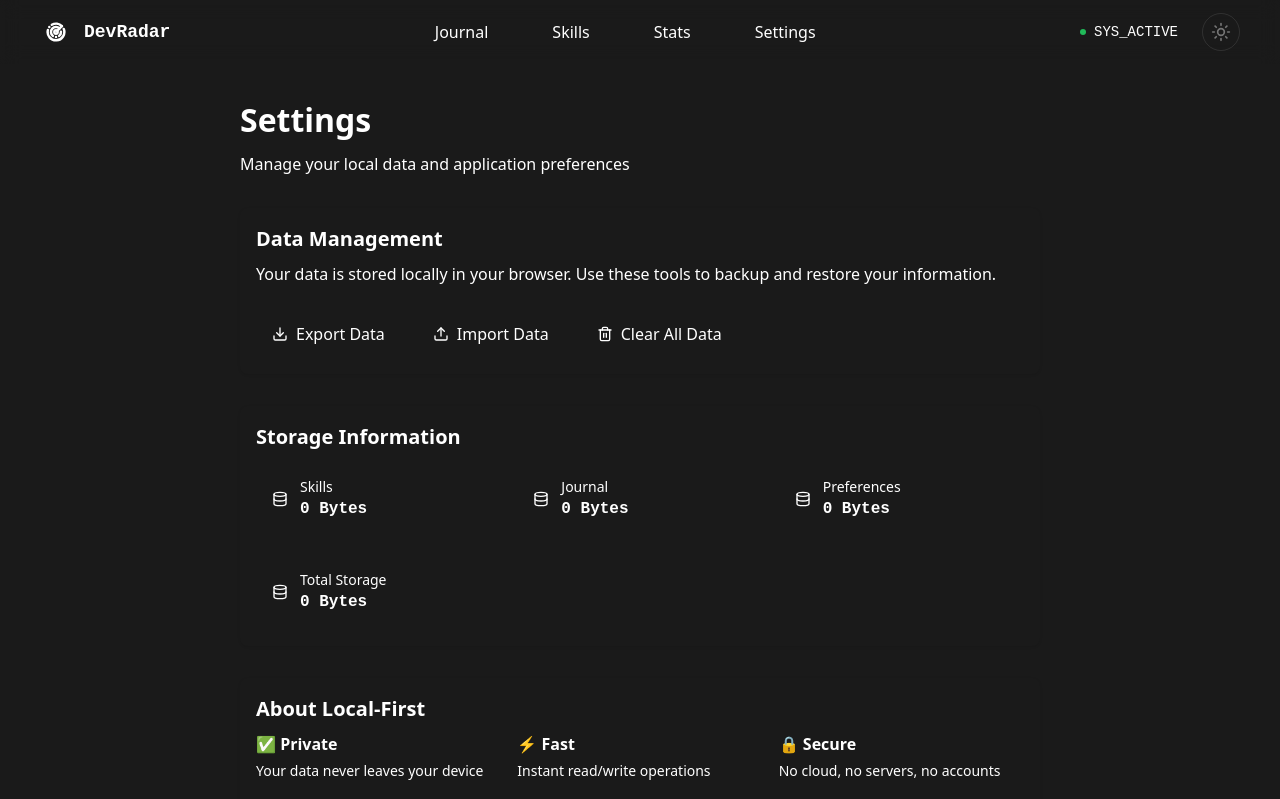
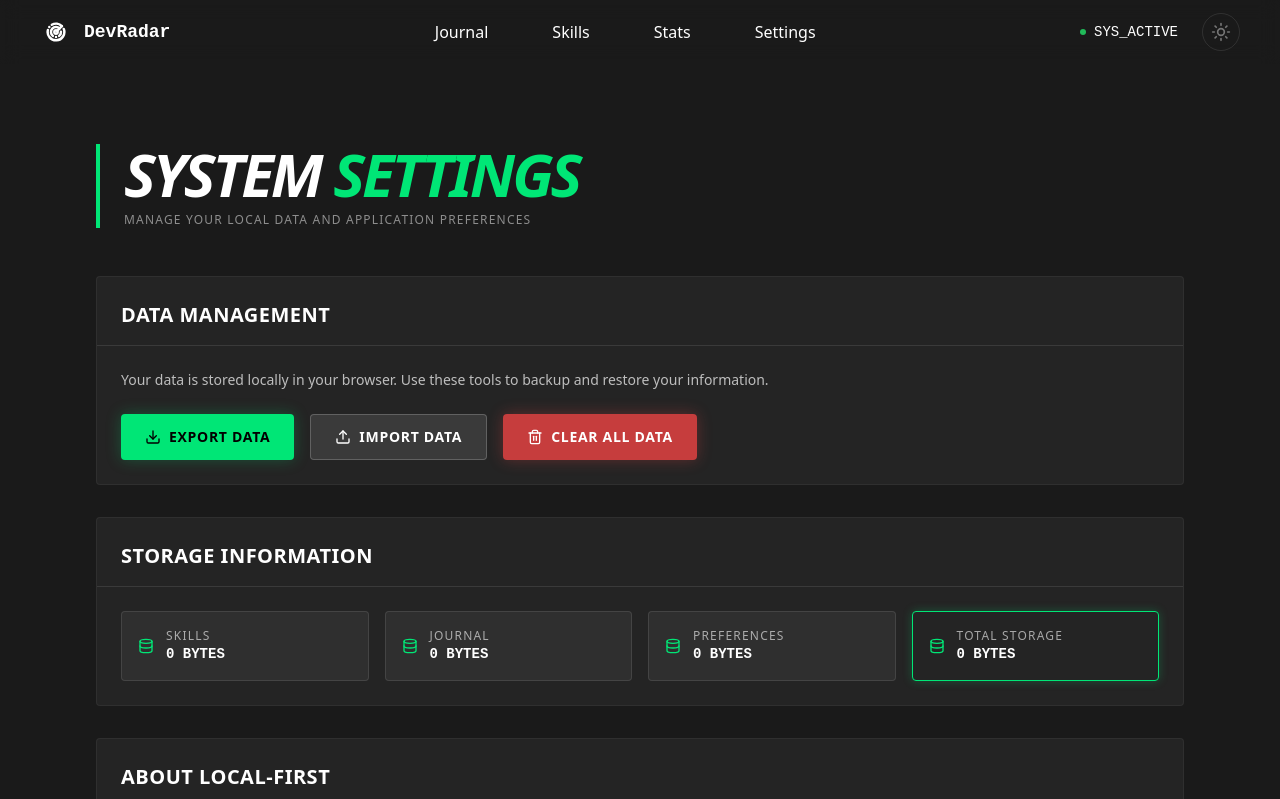
Before and after one commit to devradar/devradar, a React (Vite) app in the folder web/: page /settings in a window 1280 px wide. Shown: the top 799 px of the page. Built offline with nearby package versions, Linux system fonts and the light colour scheme.

Commit message:
finetune UI

```diff
--- a/web/src/App.tsx
+++ b/web/src/App.tsx
@@ -20,9 +20,9 @@ const App = () => {
       <Layout>
         <Routes>
           <Route path="/" element={<Navigate to="/journal" replace />} />
+          <Route path="/radar" element={<StatsPage />} />
           <Route path="/journal" element={<JournalPage />} />
           <Route path="/skills" element={<SkillsPage />} />
-          <Route path="/stats" element={<StatsPage />} />
           <Route path="/settings" element={<SettingsPage />} />
         </Routes>
       </Layout>
--- a/web/src/features/journal/JournalList.module.scss
+++ b/web/src/features/journal/JournalList.module.scss
@@ -2,7 +2,7 @@
 
 .container {
   @apply min-h-screen py-12 px-6;
-  max-width: 900px;
+  max-width: 1200px;
   margin: 0 auto;
 }
 
--- a/web/src/features/settings/SettingsPage.module.scss
+++ b/web/src/features/settings/SettingsPage.module.scss
@@ -1,108 +1,253 @@
+@use 'tailwindcss';
+
 .container {
-  max-width: 800px;
+  @apply min-h-screen py-12 px-6;
+  max-width: 1200px;
   margin: 0 auto;
+}
 
-  h1 {
-    font-size: 2rem;
-    font-weight: 700;
-    color: var(--text-color);
-    margin-bottom: 0.5rem;
+.header {
+  @apply flex justify-between items-start mb-12;
+  border-left: 4px solid var(--color-accent-green);
+  padding-left: 1.5rem;
+}
+
+.title {
+  @apply text-5xl md:text-6xl font-black uppercase italic tracking-tighter;
+  color: #ffffff;
+}
+
+:global(.light) .title {
+  color: #1a1a1a;
+}
+
+.titleAccent {
+  color: var(--color-accent-green);
+}
+
+.subtitle {
+  @apply text-xs uppercase tracking-widest mt-2;
+  color: rgba(255, 255, 255, 0.5);
+}
+
+:global(.light) .subtitle {
+  color: rgba(0, 0, 0, 0.5);
+}
+
+.card {
+  @apply border border-white/5 rounded-sm overflow-hidden mb-8;
+  background-color: #242424;
+  transition: all 0.3s ease;
+
+  &:hover {
+    border-color: var(--color-accent-green);
+    box-shadow: 0 0 15px var(--color-accent-green-glow);
   }
 }
 
-.subtitle {
-  color: var(--text-secondary);
-  margin-bottom: 2rem;
+:global(.light) .card {
+  background-color: #ffffff;
+  border-color: rgba(0, 0, 0, 0.1);
+  box-shadow: 0 1px 3px rgba(0, 0, 0, 0.05);
+
+  &:hover {
+    border-color: var(--color-accent-green);
+    box-shadow: 0 0 15px var(--color-accent-green-glow);
+  }
 }
 
-.section {
-  margin-bottom: 2rem;
+.cardHeader {
+  @apply p-6 pb-4;
+  border-bottom: 1px solid rgba(255, 255, 255, 0.1);
+}
 
-  h2 {
-    font-size: 1.25rem;
-    font-weight: 600;
-    color: var(--text-color);
-    margin-bottom: 0.5rem;
+:global(.light) .cardHeader {
+  border-bottom-color: rgba(0, 0, 0, 0.1);
+}
+
+.cardTitle {
+  @apply text-xl font-bold uppercase tracking-wide;
+  color: #ffffff;
+  margin: 0;
+}
+
+:global(.light) .cardTitle {
+  color: #1a1a1a;
+}
+
+.cardContent {
+  @apply p-6;
+}
+
+.cardDescription {
+  @apply text-sm mb-6;
+  color: rgba(255, 255, 255, 0.7);
+}
+
+:global(.light) .cardDescription {
+  color: rgba(0, 0, 0, 0.7);
+}
+
+.actions {
+  @apply flex gap-4 flex-wrap;
+}
+
+.actionButton {
+  @apply flex items-center gap-2 px-6 py-3 rounded-sm font-bold uppercase tracking-wider text-sm;
+  border: none;
+  cursor: pointer;
+  transition: all 0.2s ease;
+
+  &:hover {
+    transform: translateY(-2px);
+  }
+
+  &.primary {
+    background-color: var(--color-accent-green);
+    color: #000;
+    box-shadow: 0 0 15px var(--color-accent-green-glow);
+
+    &:hover {
+      box-shadow: 0 0 25px var(--color-accent-green-glow);
+    }
+  }
+
+  &.secondary {
+    background-color: rgba(255, 255, 255, 0.1);
+    color: #ffffff;
+    border: 1px solid rgba(255, 255, 255, 0.2);
+
+    &:hover {
+      background-color: rgba(255, 255, 255, 0.15);
+      border-color: var(--color-accent-green);
+    }
+  }
+
+  &.danger {
+    background-color: rgba(239, 68, 68, 0.8);
+    color: #ffffff;
+    box-shadow: 0 0 15px rgba(239, 68, 68, 0.3);
+
+    &:hover {
+      background-color: rgba(239, 68, 68, 1);
+      box-shadow: 0 0 25px rgba(239, 68, 68, 0.5);
+    }
+  }
+}
+
+:global(.light) .actionButton.secondary {
+  background-color: rgba(0, 0, 0, 0.05);
+  color: #1a1a1a;
+  border-color: rgba(0, 0, 0, 0.1);
+
+  &:hover {
+    background-color: rgba(0, 0, 0, 0.1);
+  }
+}
+
+.storageGrid {
+  @apply grid gap-4;
+  grid-template-columns: repeat(auto-fit, minmax(200px, 1fr));
+}
+
+.storageItem {
+  @apply flex items-center gap-3 p-4 rounded-sm;
+  background-color: rgba(255, 255, 255, 0.05);
+  border: 1px solid rgba(255, 255, 255, 0.1);
+  transition: all 0.2s ease;
+
+  &:hover {
+    border-color: var(--color-accent-green);
+    box-shadow: 0 0 10px var(--color-accent-green-glow);
+  }
+
+  svg {
+    color: var(--color-accent-green);
+  }
+
+  &.total {
+    border-color: var(--color-accent-green);
+    background-color: rgba(var(--color-accent-green-rgb), 0.1);
+    box-shadow: 0 0 10px var(--color-accent-green-glow);
+  }
+}
+
+:global(.light) .storageItem {
+  background-color: rgba(0, 0, 0, 0.02);
+  border-color: rgba(0, 0, 0, 0.1);
+}
+
+.label {
+  @apply text-xs uppercase tracking-widest;
+  color: rgba(255, 255, 255, 0.6);
+}
+
+:global(.light) .label {
+  color: rgba(0, 0, 0, 0.6);
+}
+
+.value {
+  @apply font-bold uppercase text-sm;
+  color: #ffffff;
+  font-family: 'JetBrains Mono', monospace;
+}
+
+:global(.light) .value {
+  color: #1a1a1a;
+}
+
+.infoGrid {
+  @apply grid gap-4 mb-6;
+  grid-template-columns: repeat(auto-fit, minmax(200px, 1fr));
+}
+
+.infoItem {
+  @apply p-4 rounded-sm;
+  background-color: rgba(255, 255, 255, 0.05);
+  border: 1px solid rgba(255, 255, 255, 0.1);
+  transition: all 0.2s ease;
+
+  &:hover {
+    border-color: var(--color-accent-green);
+    box-shadow: 0 0 10px var(--color-accent-green-glow);
+  }
+
+  h3 {
+    @apply text-sm font-bold uppercase tracking-wide mb-2;
+    color: var(--color-accent-green);
   }
 
   p {
-    color: var(--text-secondary);
-    margin-bottom: 1.5rem;
-  }
-}
-
-.actions {
-  display: flex;
-  gap: 1rem;
-  flex-wrap: wrap;
-}
-
-.storageGrid {
-  display: grid;
-  grid-template-columns: repeat(auto-fit, minmax(200px, 1fr));
-  gap: 1rem;
-}
-
-.storageItem {
-  display: flex;
-  align-items: center;
-  gap: 0.75rem;
-  padding: 1rem;
-  background: var(--secondary-bg);
-  border-radius: 6px;
-
-  svg {
-    color: var(--text-secondary);
-  }
-}
-
-.storageItem.total {
-  border: 2px solid var(--accent-color);
-  background: var(--accent-bg);
-}
-
-.label {
-  font-size: 0.875rem;
-  color: var(--text-secondary);
-}
-
-.value {
-  font-weight: 600;
-  color: var(--text-color);
-  font-family: 'JetBrains Mono', monospace;
-}
-
-.infoGrid {
-  display: grid;
-  grid-template-columns: repeat(auto-fit, minmax(200px, 1fr));
-  gap: 1rem;
-  margin-bottom: 1.5rem;
-}
-
-.infoItem {
-  h3 {
-    font-size: 1rem;
-    font-weight: 600;
-    color: var(--text-color);
-    margin-bottom: 0.25rem;
-  }
-
-  p {
-    font-size: 0.875rem;
-    color: var(--text-secondary);
+    @apply text-xs;
+    color: rgba(255, 255, 255, 0.7);
     margin: 0;
   }
 }
 
+:global(.light) .infoItem {
+  background-color: rgba(0, 0, 0, 0.02);
+  border-color: rgba(0, 0, 0, 0.1);
+
+  p {
+    color: rgba(0, 0, 0, 0.7);
+  }
+}
+
 .warning {
-  padding: 1rem;
-  background: rgba(245, 158, 11, 0.1);
-  border: 1px solid rgba(245, 158, 11, 0.2);
-  border-radius: 6px;
-  color: var(--text-color);
+  @apply p-4 rounded-sm;
+  background-color: rgba(245, 158, 11, 0.1);
+  border: 1px solid rgba(245, 158, 11, 0.3);
+  color: rgba(255, 255, 255, 0.9);
   font-size: 0.875rem;
 
   strong {
     color: rgb(245, 158, 11);
+    font-weight: 700;
+    text-transform: uppercase;
+    letter-spacing: 0.05em;
   }
 }
+
+:global(.light) .warning {
+  color: rgba(0, 0, 0, 0.8);
+}
--- a/web/src/features/settings/SettingsPage.tsx
+++ b/web/src/features/settings/SettingsPage.tsx
@@ -1,6 +1,5 @@
 import React, { useRef } from 'react'
 import { Download, Upload, Trash2, Database } from 'lucide-react'
-import { Card, Button } from '@/components/ui'
 import { dataExportService } from '@/utils/dataExport'
 import styles from './SettingsPage.module.scss'
 
@@ -47,29 +46,42 @@ export const SettingsPage: React.FC = () => {
 
     return (
         <div className={styles.container}>
-      <h1>Settings</h1>
+            <div className={styles.header}>
+                <div>
+                    <h1 className={styles.title}>
+                        SYSTEM <span className={styles.titleAccent}>SETTINGS</span>
+                    </h1>
                     <p className={styles.subtitle}>Manage your local data and application preferences</p>
+                </div>
+            </div>
 
             {/* Data Management */}
-      <Card className={styles.section}>
-        <h2>Data Management</h2>
-        <p>
+            <div className={styles.card}>
+                <div className={styles.cardHeader}>
+                    <h2 className={styles.cardTitle}>DATA MANAGEMENT</h2>
+                </div>
+                <div className={styles.cardContent}>
+                    <p className={styles.cardDescription}>
                         Your data is stored locally in your browser. Use these tools to backup and restore your
                         information.
                     </p>
 
                     <div className={styles.actions}>
-          <Button variant="primary" icon={<Download size={16} />} onClick={handleExport}>
+                        <button className={`${styles.actionButton} ${styles.primary}`} onClick={handleExport}>
+                            <Download size={16} />
                             Export Data
-          </Button>
+                        </button>
 
-          <Button variant="secondary" icon={<Upload size={16} />} onClick={handleImportClick}>
+                        <button className={`${styles.actionButton} ${styles.secondary}`} onClick={handleImportClick}>
+                            <Upload size={16} />
                             Import Data
-          </Button>
+                        </button>
 
-          <Button variant="danger" icon={<Trash2 size={16} />} onClick={handleClearData}>
+                        <button className={`${styles.actionButton} ${styles.danger}`} onClick={handleClearData}>
+                            <Trash2 size={16} />
                             Clear All Data
-          </Button>
+                        </button>
+                    </div>
                 </div>
 
                 <input
@@ -79,11 +91,14 @@ export const SettingsPage: React.FC = () => {
                     onChange={handleFileChange}
                     style={{ display: 'none' }}
                 />
-      </Card>
+            </div>
 
             {/* Storage Information */}
-      <Card className={styles.section}>
-        <h2>Storage Information</h2>
+            <div className={styles.card}>
+                <div className={styles.cardHeader}>
+                    <h2 className={styles.cardTitle}>STORAGE INFORMATION</h2>
+                </div>
+                <div className={styles.cardContent}>
                     <div className={styles.storageGrid}>
                         <div className={styles.storageItem}>
                             <Database size={16} />
@@ -117,11 +132,15 @@ export const SettingsPage: React.FC = () => {
                             </div>
                         </div>
                     </div>
-      </Card>
+                </div>
+            </div>
 
             {/* Local-First Info */}
-      <Card className={styles.section}>
-        <h2>About Local-First</h2>
+            <div className={styles.card}>
+                <div className={styles.cardHeader}>
+                    <h2 className={styles.cardTitle}>ABOUT LOCAL-FIRST</h2>
+                </div>
+                <div className={styles.cardContent}>
                     <div className={styles.infoGrid}>
                         <div className={styles.infoItem}>
                             <h3>✅ Private</h3>
@@ -145,7 +164,8 @@ export const SettingsPage: React.FC = () => {
                         <strong>Important:</strong> Your data is stored in this browser only. Clear your browser
                         data will delete all information. Use the export feature regularly to backup your data.
                     </div>
-      </Card>
+                </div>
+            </div>
         </div>
     )
 }
--- a/web/src/features/skills/SkillsList.tsx
+++ b/web/src/features/skills/SkillsList.tsx
@@ -59,7 +59,7 @@ export const SkillsList: React.FC = () => {
       <div className={styles.header}>
         <div className={styles.titleWrapper}>
           <h1 className={styles.title}>
-            <span className={styles.titleAccent}>{'>'}</span> Skills
+            SKILL <span className={styles.titleAccent}>SUMMARY</span>
           </h1>
           <p className={styles.subtitle}>Skill Tracking & Proficiency</p>
         </div>
```
Lines whose indentation alone changed are shown as unchanged.
